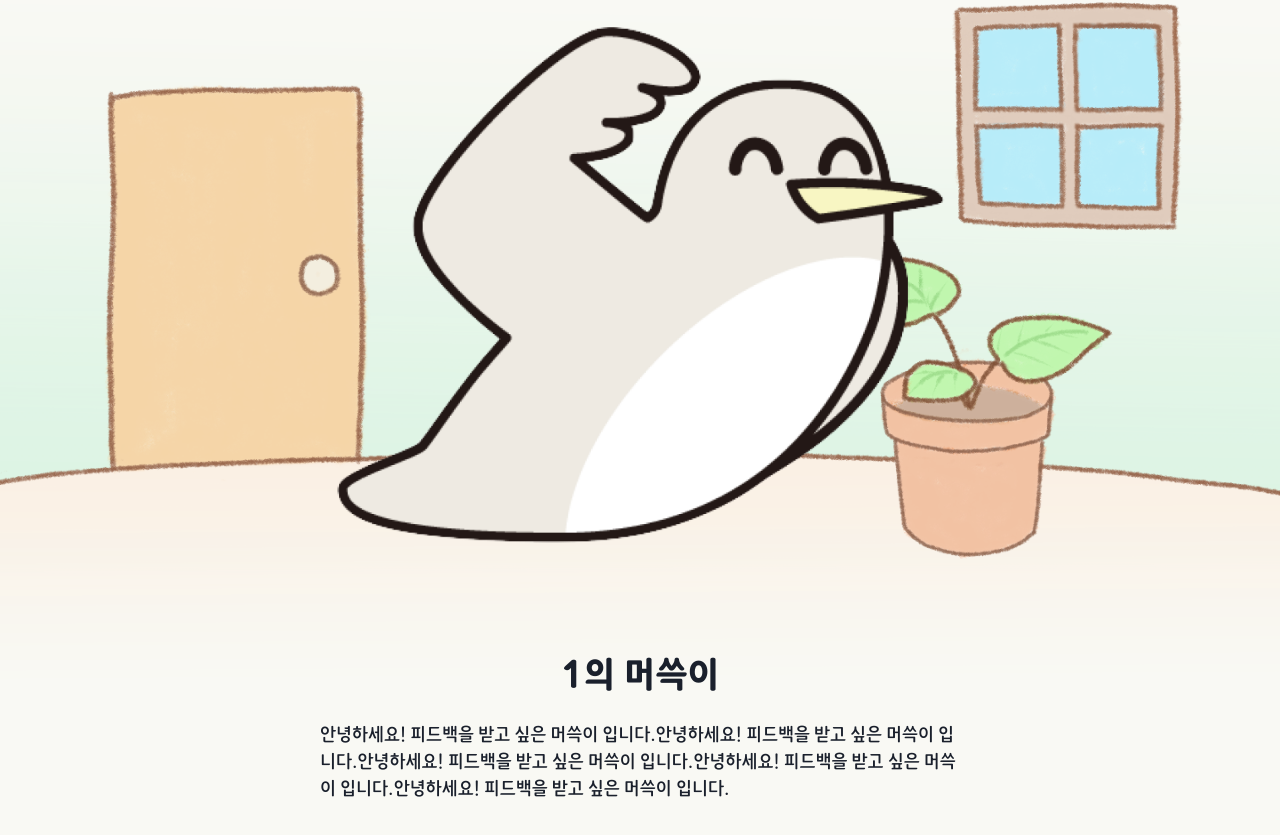
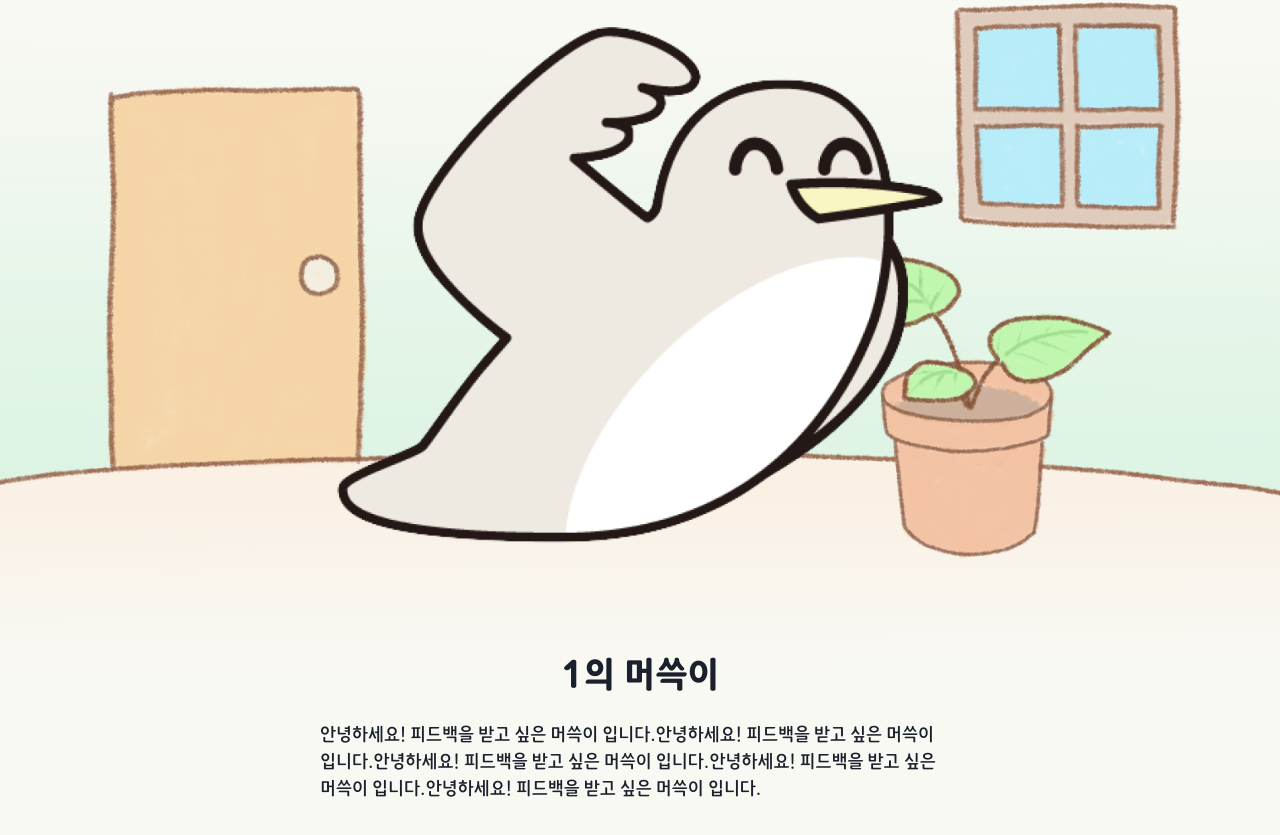
Before and after one commit to prgrms-fe-devcourse/FEDC4_MUSSEUK_LETTER_Donggeun, a React (Vite) app: page /post/1 in a window 1280 px wide. Shown: the part 313-1148 px from the top of the page. Built offline with nearby package versions, Linux system fonts and the light colour scheme; no server answers.

Commit message:
design: 텍스트 분리 기준 단어로 수정

```diff
--- a/src/pages/Post/components/AnnouncementText.tsx
+++ b/src/pages/Post/components/AnnouncementText.tsx
@@ -2,7 +2,7 @@ import { Heading, HeadingProps } from '@chakra-ui/react';
 
 const AnnouncementText = ({ children, ...props }: HeadingProps) => {
   return (
-    <Heading size="xl" maxW="45rem" {...props}>
+    <Heading size="xl" maxW="45rem" wordBreak={'keep-all'} {...props}>
       {children}
     </Heading>
   );
--- a/src/pages/Post/components/DescriptionText.tsx
+++ b/src/pages/Post/components/DescriptionText.tsx
@@ -2,7 +2,7 @@ import { Text, TextProps } from '@chakra-ui/react';
 
 const DescriptionText = ({ children, ...props }: TextProps) => {
   return (
-    <Text maxW="40rem" fontSize="lg">
+    <Text maxW="40rem" fontSize="lg" wordBreak="keep-all">
       {children}
     </Text>
   );
```
